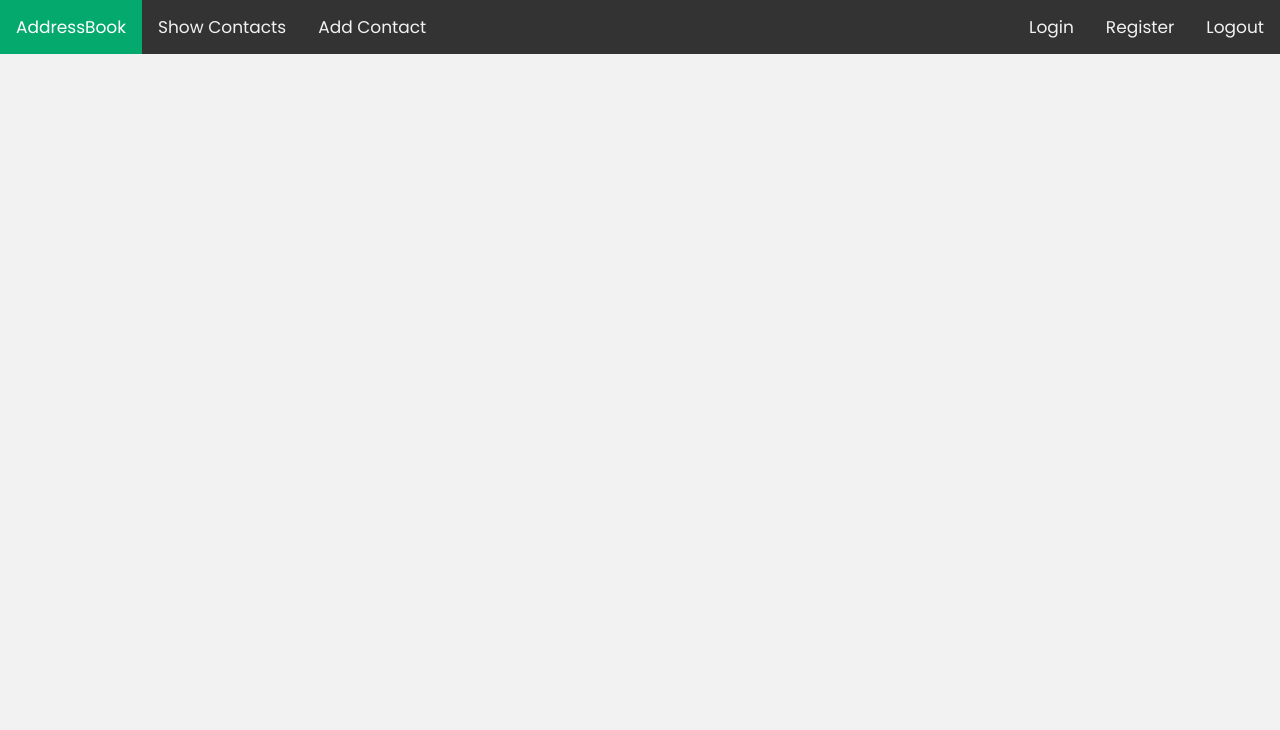
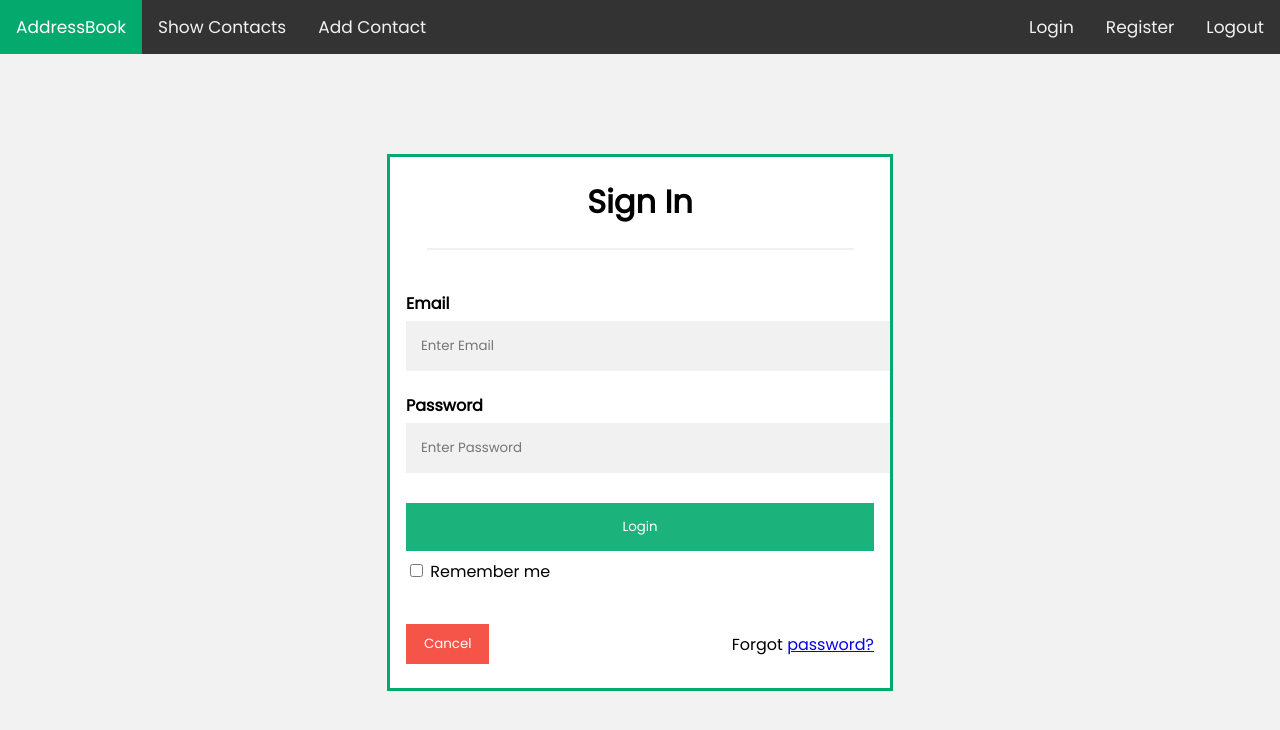
Before and after one commit to Hamze-Ammar/Address-Book, a React (Create React App) app in the folder React-frontend/: page /login in a window 1280 px wide. Shown: the top 730 px of the page. Built offline with nearby package versions, Linux system fonts and the light colour scheme.

Commit message:
Added Login component | React

```diff
--- a/React-frontend/src/App.js
+++ b/React-frontend/src/App.js
@@ -2,6 +2,7 @@ import { useState, useEffect } from "react";
 import { BrowserRouter, Routes, Route } from "react-router-dom";
 import Navbar from "./components/general/Navbar";
 import Register from "./components/general/Register";
+import Login from "./components/general/Login";
 
 function App() {
   return (
@@ -9,6 +10,14 @@ function App() {
     <div className="App">
       <Navbar/>
       <Routes>
+      <Route
+            path="/login"
+            element={
+              <>
+              <Login/>
+              </>
+            }
+            ></Route>
       <Route
             path="/register"
             element={
--- /dev/null
+++ b/React-frontend/src/components/general/Login.js
@@ -0,0 +1,111 @@
+import React from "react";
+import { useState, useEffect } from "react";
+import { Link } from "react-router-dom";
+import { useNavigate } from "react-router-dom";
+import jwt_decode from "jwt-decode";
+
+export default function Login() {
+  const [email, setEmail] = useState("");
+  const [password, setPassword] = useState("");
+  const [userType, setUserType] = useState("");
+  const [token, setToken] = useState("");
+
+  let navigate = useNavigate();
+  const routeChange = (x) => {
+    let path;
+    x ? (path = `/admin`) : (path = `/`);
+    navigate(path);
+  };
+
+  //Login User
+  const loginUser = async (credentials) => {
+    const res = await fetch("http://localhost:3001/api/user/auth/login", {
+      method: "POST",
+      headers: {
+        "Content-type": "application/json",
+      },
+      body: JSON.stringify(credentials),
+    });
+    const data = await res.json();
+    console.log(data);
+    // data.error ? alert("User Not Found") : alert("You are now signed in!");
+    if (data.err) {
+      alert(data.err);
+    } else if (data.access_token) {
+      let token = data.access_token;
+      console.log(token);
+      let user_info = jwt_decode(token);
+      console.log(user_info);
+      token && localStorage.setItem("access_token", token);
+      user_info && localStorage.setItem("user_id", user_info._id);
+      user_info && localStorage.setItem("user_name", user_info.name);
+    }
+  };
+
+  //Add Data to Backend on Submit
+  const onSubmit = (e) => {
+    e.preventDefault();
+    if (!email || !password) {
+      alert("Please fill all fields!");
+      return;
+    }
+    loginUser({ email, password });
+    setEmail("");
+    setPassword("");
+  };
+
+  return (
+    <div className={"loginContainer"}>
+      <h1 style={{ textAlign: "center" }}>Sign In</h1>
+      <hr />
+
+      <form onSubmit={onSubmit}>
+        <div className={"containerLogin"}>
+          <label for="email">
+            <b>Email</b>
+          </label>
+          <input
+            type="text"
+            placeholder="Enter Email"
+            name="email"
+            value={email}
+            onChange={(e) => {
+              setEmail(e.target.value);
+            }}
+            required
+          />
+
+          <label for="psw">
+            <b>Password</b>
+          </label>
+          <input
+            type="password"
+            placeholder="Enter Password"
+            name="psw"
+            value={password}
+            onChange={(e) => {
+              setPassword(e.target.value);
+            }}
+            required
+          />
+
+          <button type="submit">Login</button>
+          <label>
+            <input type="checkbox" name="remember" /> Remember me
+          </label>
+        </div>
+
+        <div className={"containerLogin"}>
+          <Link to="/">
+            <button type="button" className={"cancelbtnn"}>
+              Cancel
+            </button>
+          </Link>
+          <span className={"psw"}>
+            Forgot <a href="#">password?</a>
+          </span>
+        </div>
+      </form>
+    </div>
+  );
+}
--- a/React-frontend/src/index.css
+++ b/React-frontend/src/index.css
@@ -164,3 +164,47 @@ display: table;
   width: 100%;
 }
 }
+
+
+/* =====Login===== */
+
+.loginContainer {
+  width: 500px;
+  margin: 100px auto;
+  border: 3px solid #04aa6d;
+  background-color: #fff;
+
+}
+
+.cancelbtnn {
+  width: auto;
+  padding: 10px 18px;
+  background-color: #f44336;
+}
+
+/* Style the horizontal ruler */
+hr {
+  width: 85%;
+  border: 1px solid #f1f1f1;
+  margin-bottom: 25px;
+}
+
+.containerLogin {
+  padding: 16px;
+}
+
+span.psw {
+  float: right;
+  padding-top: 16px;
+}
+
+/* Change styles for span and cancel button on extra small screens */
+@media screen and (max-width: 300px) {
+  span.psw {
+    display: block;
+    float: none;
+  }
+  .cancelbtn {
+    width: 100%;
+  }
+}
```
